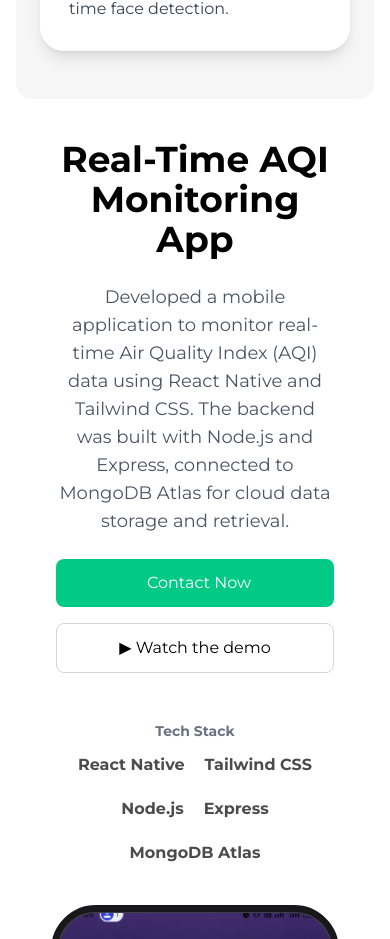
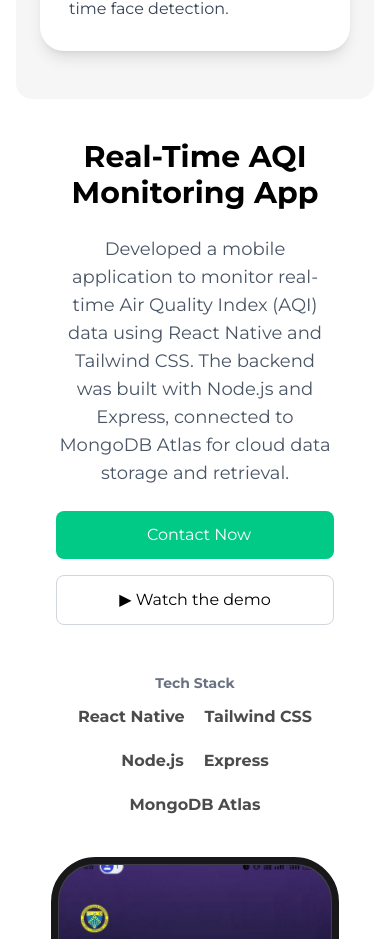
Before and after one commit to Ghyaneshdeepz/Portfolio, a React (Vite) app: page / in a window 390 px wide. Shown: the part 2172-3111 px from the top of the page. Built offline with nearby package versions, Linux system fonts and the light colour scheme.

Commit message:
padding chnages

```diff
--- a/src/components/skills.jsx
+++ b/src/components/skills.jsx
@@ -17,7 +17,7 @@
     <div className={`flex flex-col md:flex-row items-center gap-0 sm:gap-85 px-10 py-10 sm:px-20 sm:py-15 ${className}`}>
 
       <div className="max-w-xl text-center md:text-left space-y-6">
-        <h1 className="text-4xl font-bold text-black">
+        <h1 className="text-3xl sm:text-4xl font-bold text-black">
           Real-Time AQI Monitoring App
         </h1>
         <p className="text-gray-600 text-lg">
```
